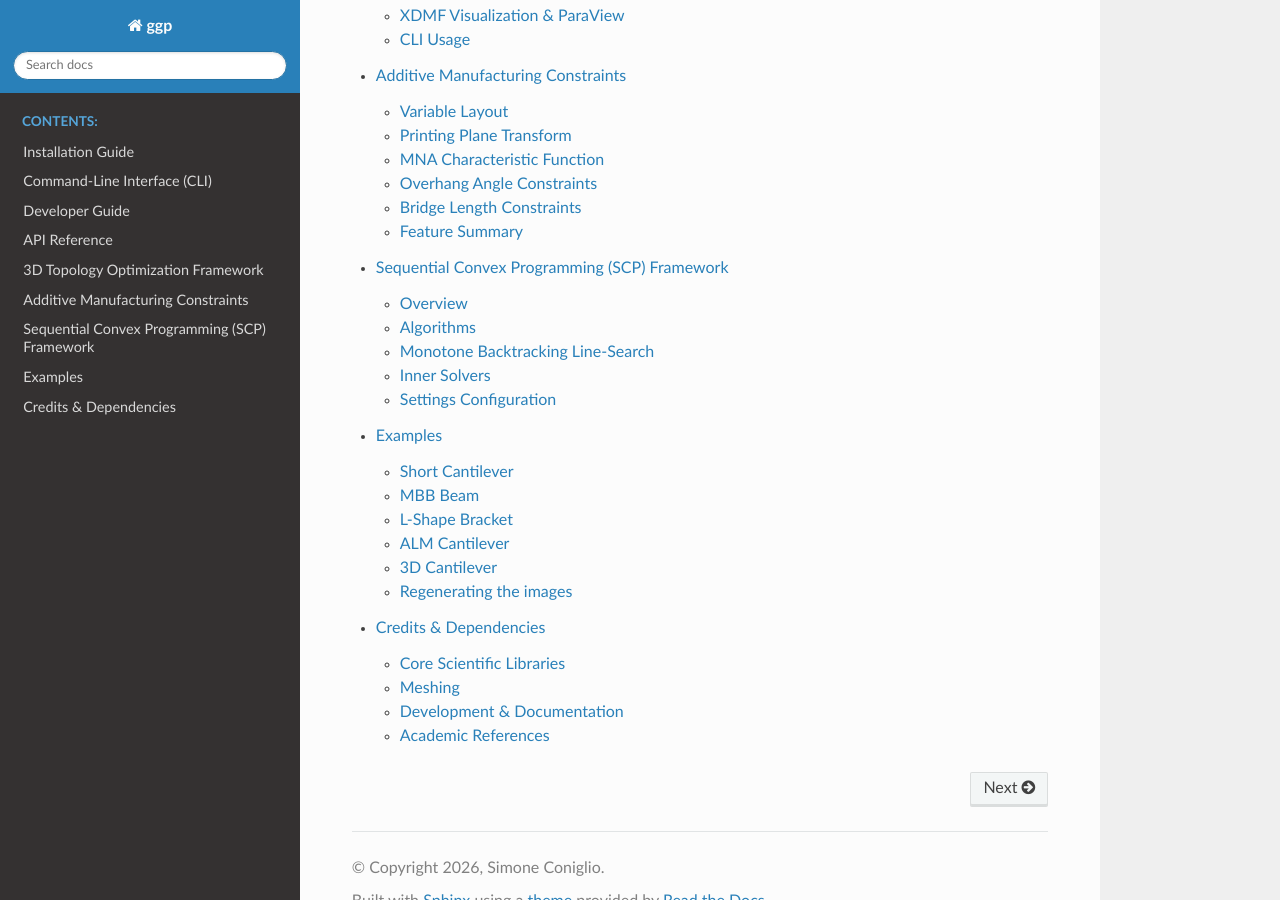
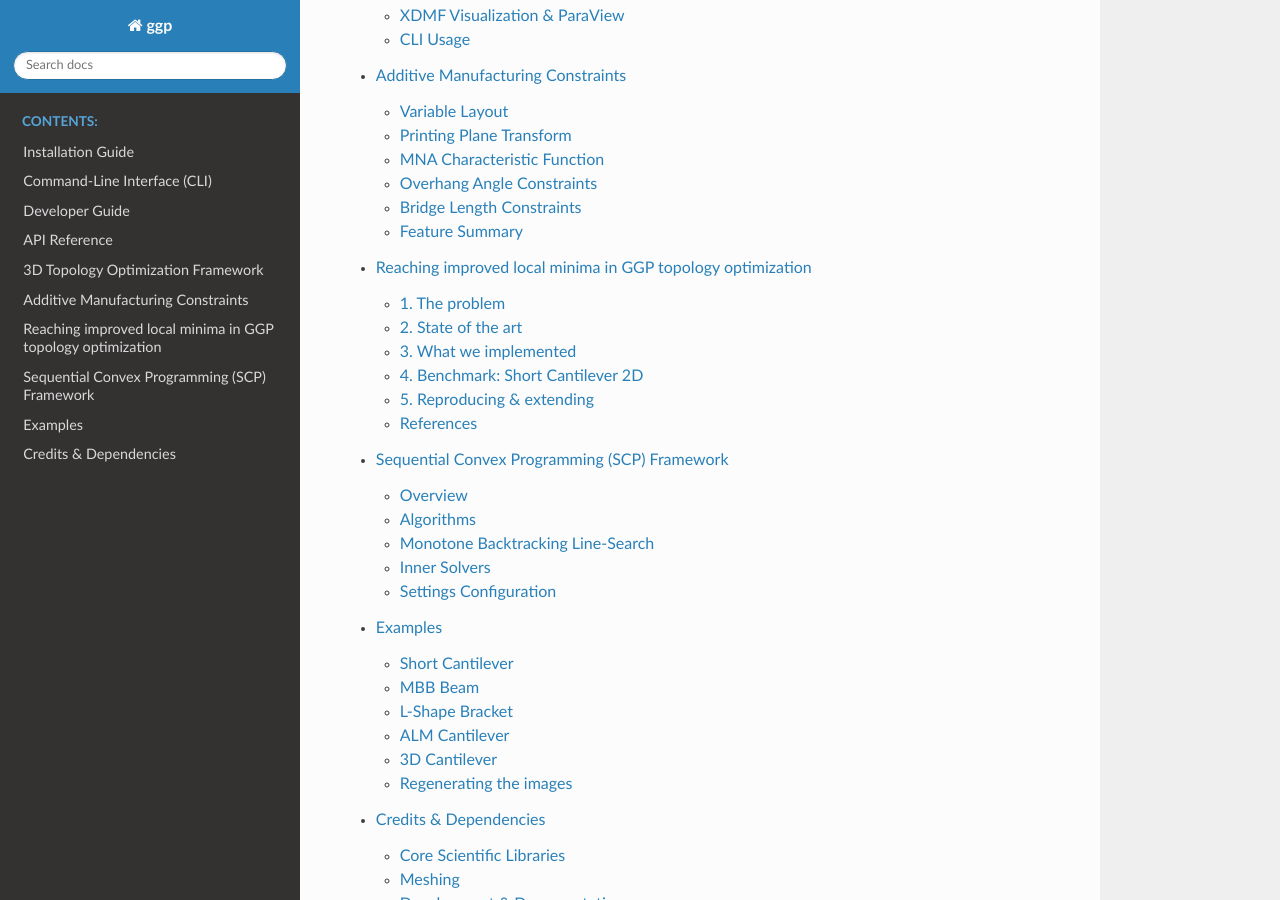
Before and after one commit to SimoneConiglio/generalized_geometry_projection, a Sphinx documentation site: the page built from docs/index.rst, in a window 1280 px wide and 900 px high, scrolled down 1176 px. Built offline with Sphinx 7.4.7 and the Read the Docs theme 3.1.0, drawn with Linux system fonts in a browser that asks for light colours.

Commit message:
Publish the local-minima review on GitHub Pages (Sphinx + MyST)
The review was Markdown but the Sphinx site has no Markdown support and the
file was in no toctree, so it never reached the published docs. Enable
myst-parser (and .md source suffix), add local_minima_review to the index
toctree, and install myst-parser in the docs GitHub Pages workflow.

Verified locally: sphinx-build succeeds, the page is linked from index, and
its embedded result figures are copied into the build (_images/).

Co-Authored-By: Claude Opus 4.8 <noreply@anthropic.com>
Claude-Session: https://claude.ai/code/session_0139M2jyPc6cJGW33xV6te9t

```diff
--- a/docs/conf.py
+++ b/docs/conf.py
@@ -25,7 +25,14 @@ extensions = [
     'sphinx.ext.mathjax',
     'sphinx_copybutton',
     'sphinxcontrib.mermaid',
+    'myst_parser',          # Markdown (.md) support, e.g. the local-minima review
 ]
+
+# Allow both reStructuredText and Markdown sources.
+source_suffix = {
+    '.rst': 'restructuredtext',
+    '.md': 'markdown',
+}
 
 autodoc_mock_imports = [
     'dolfin',
--- a/docs/index.rst
+++ b/docs/index.rst
@@ -15,6 +15,7 @@ The framework supports Free (2D/3D) and Additive Layer Manufacturing (ALM, 2D/3D
    api
    3d_optimization
    alm_guide
+   local_minima_review
    scp_uno_guide
    examples
    credits
```
Also changed, not shown: 1 other file.
